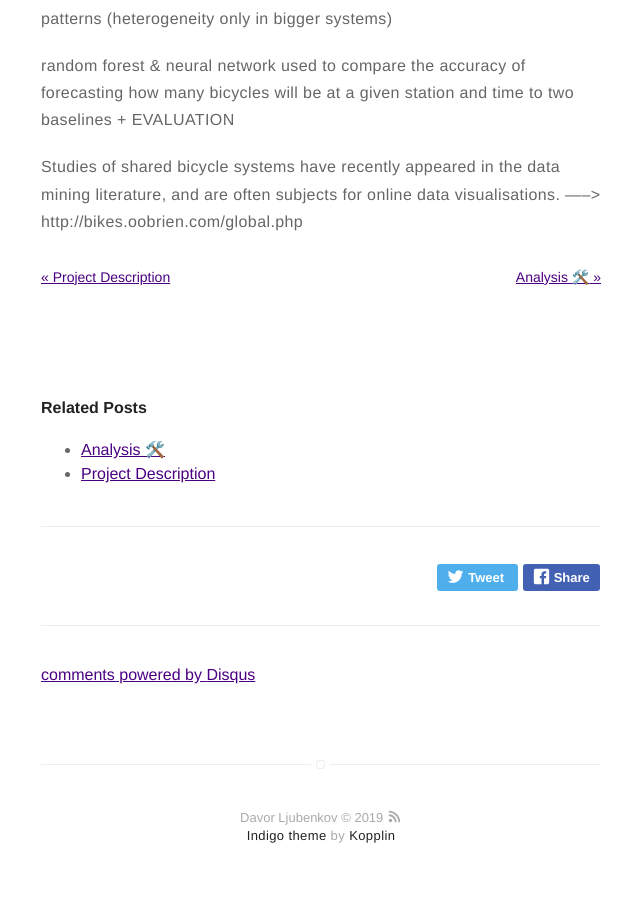
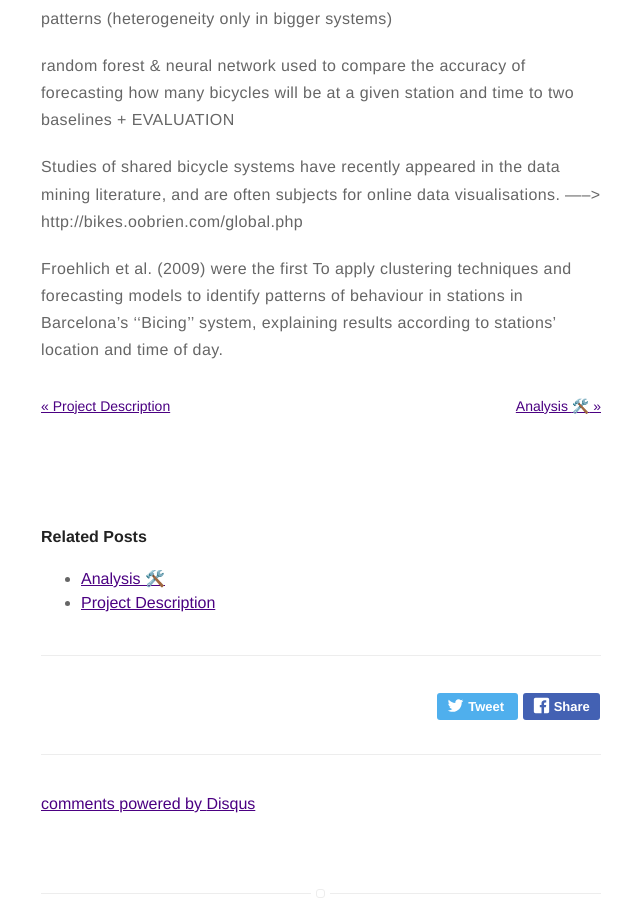
Before and after one commit to dljubenk/dljubenk.github.io, a Jekyll site: the page built from _posts/2019-02-06-literature-study.markdown, in a window 1280 px wide and 900 px high, scrolled down 8815 px. Shown: the whole window, without its empty margins (319-959 px from the left). Built offline with Jekyll 4.4.1, drawn with Linux system fonts in a browser that asks for light colours; emoji names are drawn with the system emoji font; comment, search, counter and statistics services are not loaded.

Commit message:
Update 2019-02-06-literature-study.markdown

```diff
--- a/_posts/2019-02-06-literature-study.markdown
+++ b/_posts/2019-02-06-literature-study.markdown
@@ -226,7 +226,8 @@ random forest & neural network used to compare the accuracy of forecasting how m
 
 Studies of shared bicycle systems have recently appeared in the data mining literature, and are often subjects for online data visualisations. -----> http://bikes.oobrien.com/global.php
 
-
+Froehlich et al. (2009) were the first To apply clustering techniques and forecasting models to identify patterns of behaviour in
+stations in Barcelona’s ‘‘Bicing’’ system, explaining results according to stations’ location and time of day.
 
 
 
```
